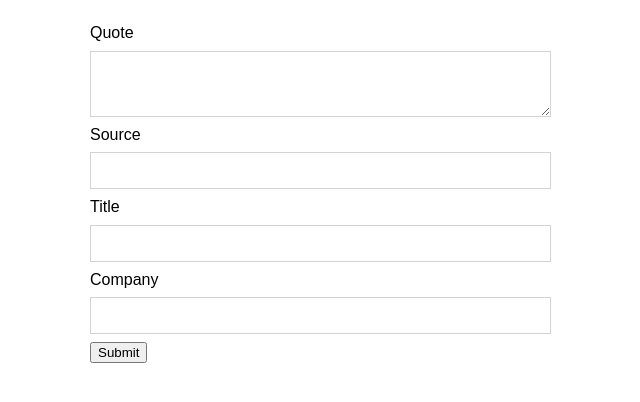
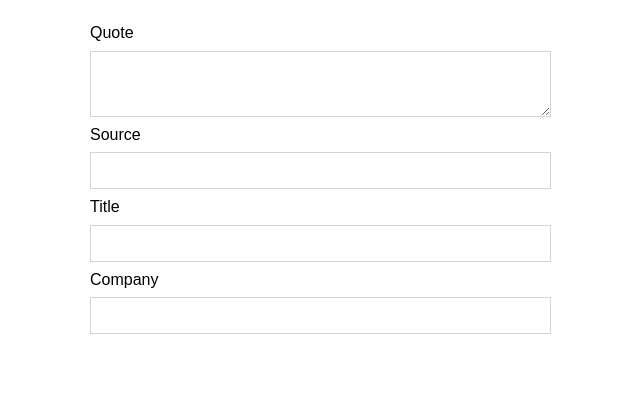
Before and after one commit to GraySmith00/react-mothership, a React (Create React App) app: page / in a window 1280 px wide. Shown: the top 402 px of the page, without its empty margins (38-678 px from the left). Built offline with nearby package versions, Linux system fonts and the light colour scheme.

Commit message:
Make testimonial display real time without submit button

```diff
--- a/src/components/Testimonial.js
+++ b/src/components/Testimonial.js
@@ -1,5 +1,5 @@
-import React from "react";
-import "../stylesheets/Testimonial.css";
+import React from 'react';
+import '../stylesheets/Testimonial.css';
 
 class Testimonial extends React.Component {
   quote = React.createRef();
@@ -7,7 +7,7 @@ class Testimonial extends React.Component {
   title = React.createRef();
   company = React.createRef();
 
-  handleSubmit = e => {
+  handleChange = e => {
     e.preventDefault();
 
     const testimonial = {
@@ -24,9 +24,15 @@ class Testimonial extends React.Component {
     return (
       <div className="wrapper">
         <section className="testimonial-admin testimonial">
-          <form onSubmit={this.handleSubmit}>
+          <form>
             <label htmlFor="quote">Quote</label>
-            <textarea ref={this.quote} name="quote" id="quote" rows="4" />
+            <textarea
+              ref={this.quote}
+              name="quote"
+              id="quote"
+              rows="4"
+              onKeyUp={this.handleChange}
+            />
             <label htmlFor="source">Source</label>
             <input
               ref={this.source}
@@ -34,6 +40,7 @@ class Testimonial extends React.Component {
               name="source"
               id="source"
               defaultValue=""
+              onKeyUp={this.handleChange}
             />
             <label htmlFor="title">Title</label>
             <input
@@ -42,6 +49,7 @@ class Testimonial extends React.Component {
               name="title"
               id="title"
               defaultValue=""
+              onKeyUp={this.handleChange}
             />
             <label htmlFor="company">Company</label>
             <input
@@ -50,8 +58,9 @@ class Testimonial extends React.Component {
               name="company"
               id="company"
               defaultValue=""
+              onKeyUp={this.handleChange}
             />
-            <button type="submit">Submit</button>
+            {/* <button type="submit">Submit</button> */}
           </form>
         </section>
         <section className="testimonial-public testimonial">
```
